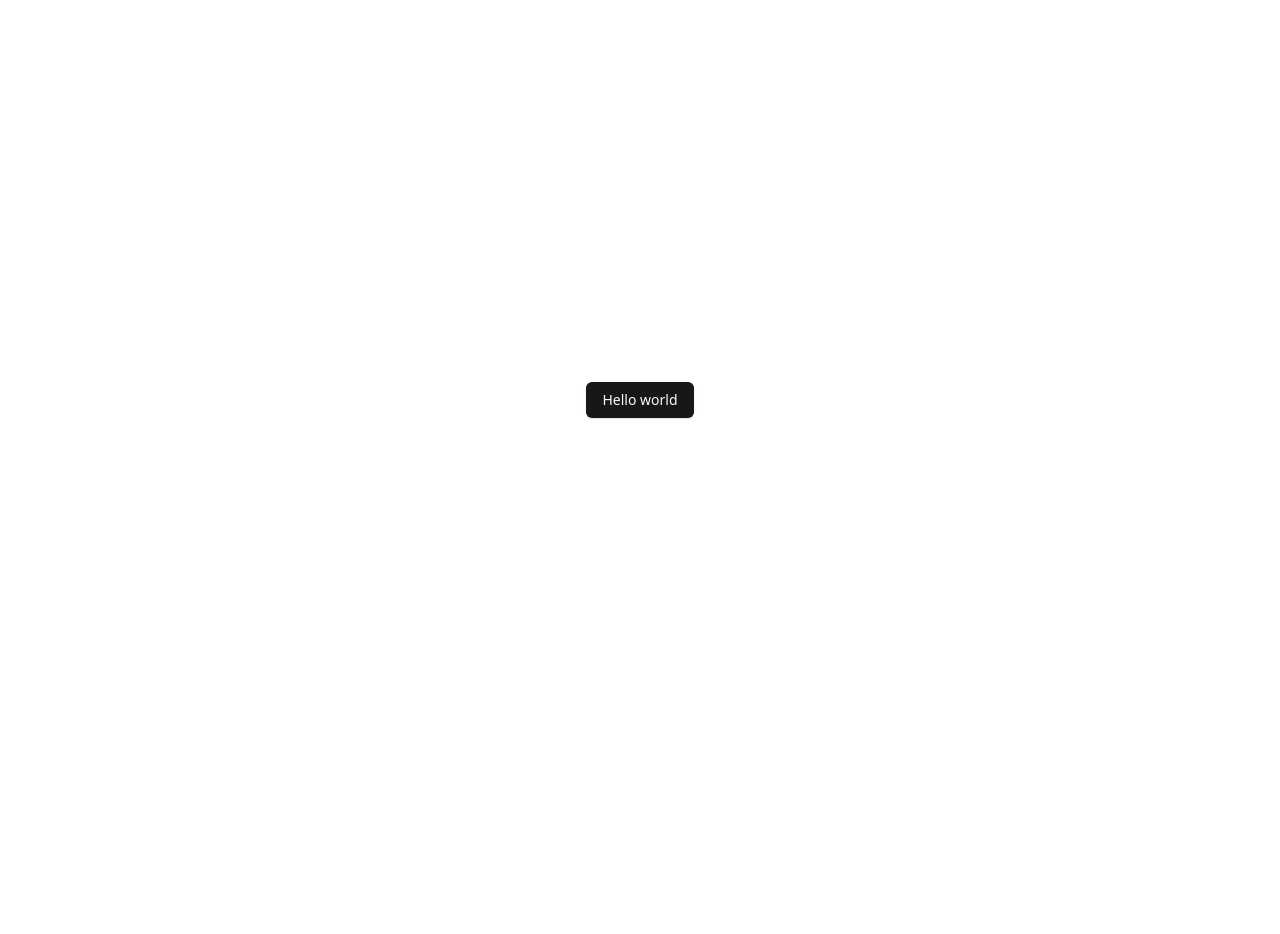
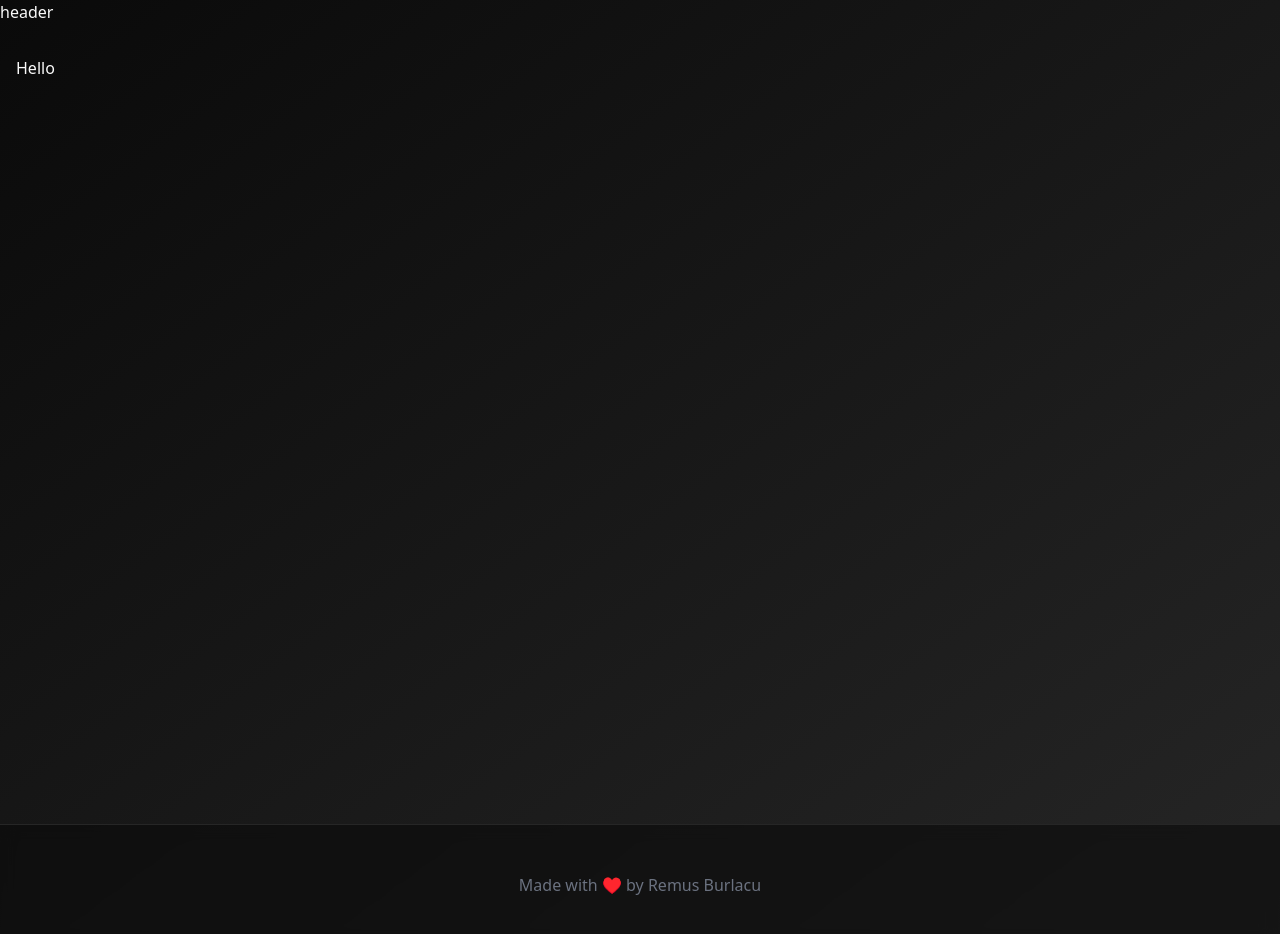
Before and after one commit to remus00/weather-app, a React (Vite) app: page / in a window 1280 px wide. Shown: the top 934 px of the page. Before the commit the page ends 800 px from the top, so only its background shows below. Built offline with nearby package versions, Linux system fonts and the light colour scheme.

Commit message:
create a default layout + add dark theme support

```diff
--- a/package.json
+++ b/package.json
@@ -21,6 +21,7 @@
     "next-themes": "^0.4.4",
     "react": "^18.3.1",
     "react-dom": "^18.3.1",
+    "react-router-dom": "^7.1.1",
     "sonner": "^1.7.1",
     "tailwind-merge": "^2.6.0",
     "tailwindcss-animate": "^1.0.7"
--- a/src/App.tsx
+++ b/src/App.tsx
@@ -1,11 +1,15 @@
+import { BrowserRouter } from 'react-router-dom';
 import './App.css';
-import { Button } from './components/ui/button';
+import { Layout } from './components/layout';
+import { ThemeProvider } from './context/theme-provider';
 
 function App() {
     return (
-        <div className="flex h-screen w-full items-center justify-center">
-            <Button>Hello world</Button>
-        </div>
+        <BrowserRouter>
+            <ThemeProvider defaultTheme="dark">
+                <Layout>Hello</Layout>
+            </ThemeProvider>
+        </BrowserRouter>
     );
 }
 
--- /dev/null
+++ b/src/components/footer.tsx
@@ -0,0 +1,9 @@
+export const Footer = () => {
+    return (
+        <footer className="border-t py-12 backdrop-blur supports-[backdrop-filter]:bg-background/60">
+            <div className="container mx-auto px-4 text-center text-gray-500">
+                <p>Made with ♥️ by Remus Burlacu</p>
+            </div>
+        </footer>
+    );
+};
--- /dev/null
+++ b/src/components/layout.tsx
@@ -0,0 +1,12 @@
+import type { PropsWithChildren } from 'react';
+import { Footer } from './footer';
+
+export const Layout = ({ children }: PropsWithChildren) => {
+    return (
+        <div className="bg-gradient-to-br from-background to-muted">
+            header
+            <main className="container mx-auto min-h-screen px-4 py-8">{children}</main>
+            <Footer />
+        </div>
+    );
+};
--- /dev/null
+++ b/src/context/theme-provider.tsx
@@ -0,0 +1,72 @@
+import { createContext, useContext, useEffect, useState } from 'react';
+
+type Theme = 'dark' | 'light' | 'system';
+
+type ThemeProviderProps = {
+    children: React.ReactNode;
+    defaultTheme?: Theme;
+    storageKey?: string;
+};
+
+type ThemeProviderState = {
+    theme: Theme;
+    setTheme: (theme: Theme) => void;
+};
+
+const initialState: ThemeProviderState = {
+    theme: 'system',
+    setTheme: () => null,
+};
+
+const ThemeProviderContext = createContext<ThemeProviderState>(initialState);
+
+export function ThemeProvider({
+    children,
+    defaultTheme = 'system',
+    storageKey = 'vite-ui-theme',
+    ...props
+}: ThemeProviderProps) {
+    const [theme, setTheme] = useState<Theme>(
+        () => (localStorage.getItem(storageKey) as Theme) || defaultTheme
+    );
+
+    useEffect(() => {
+        const root = window.document.documentElement;
+
+        root.classList.remove('light', 'dark');
+
+        if (theme === 'system') {
+            const systemTheme = window.matchMedia('(prefers-color-scheme: dark)').matches
+                ? 'dark'
+                : 'light';
+
+            root.classList.add(systemTheme);
+            return;
+        }
+
+        root.classList.add(theme);
+    }, [theme]);
+
+    const value = {
+        theme,
+        setTheme: (theme: Theme) => {
+            localStorage.setItem(storageKey, theme);
+            setTheme(theme);
+        },
+    };
+
+    return (
+        <ThemeProviderContext.Provider {...props} value={value}>
+            {children}
+        </ThemeProviderContext.Provider>
+    );
+}
+
+export const useTheme = () => {
+    const context = useContext(ThemeProviderContext);
+
+    if (context === undefined)
+        throw new Error('useTheme must be used within a ThemeProvider');
+
+    return context;
+};
--- a/src/index.css
+++ b/src/index.css
@@ -27,7 +27,7 @@
         --chart-3: 197 37% 24%;
         --chart-4: 43 74% 66%;
         --chart-5: 27 87% 67%;
-    --radius: 0.5rem
+        --radius: 0.5rem;
     }
     .dark {
         --background: 0 0% 3.9%;
@@ -53,7 +53,7 @@
         --chart-2: 160 60% 45%;
         --chart-3: 30 80% 55%;
         --chart-4: 280 65% 60%;
-    --chart-5: 340 75% 55%
+        --chart-5: 340 75% 55%;
     }
 }
 @layer base {
```
Also changed, not shown: 1 other file (tests, documents, lock files or other folders). Lines whose indentation alone changed are shown as unchanged.
